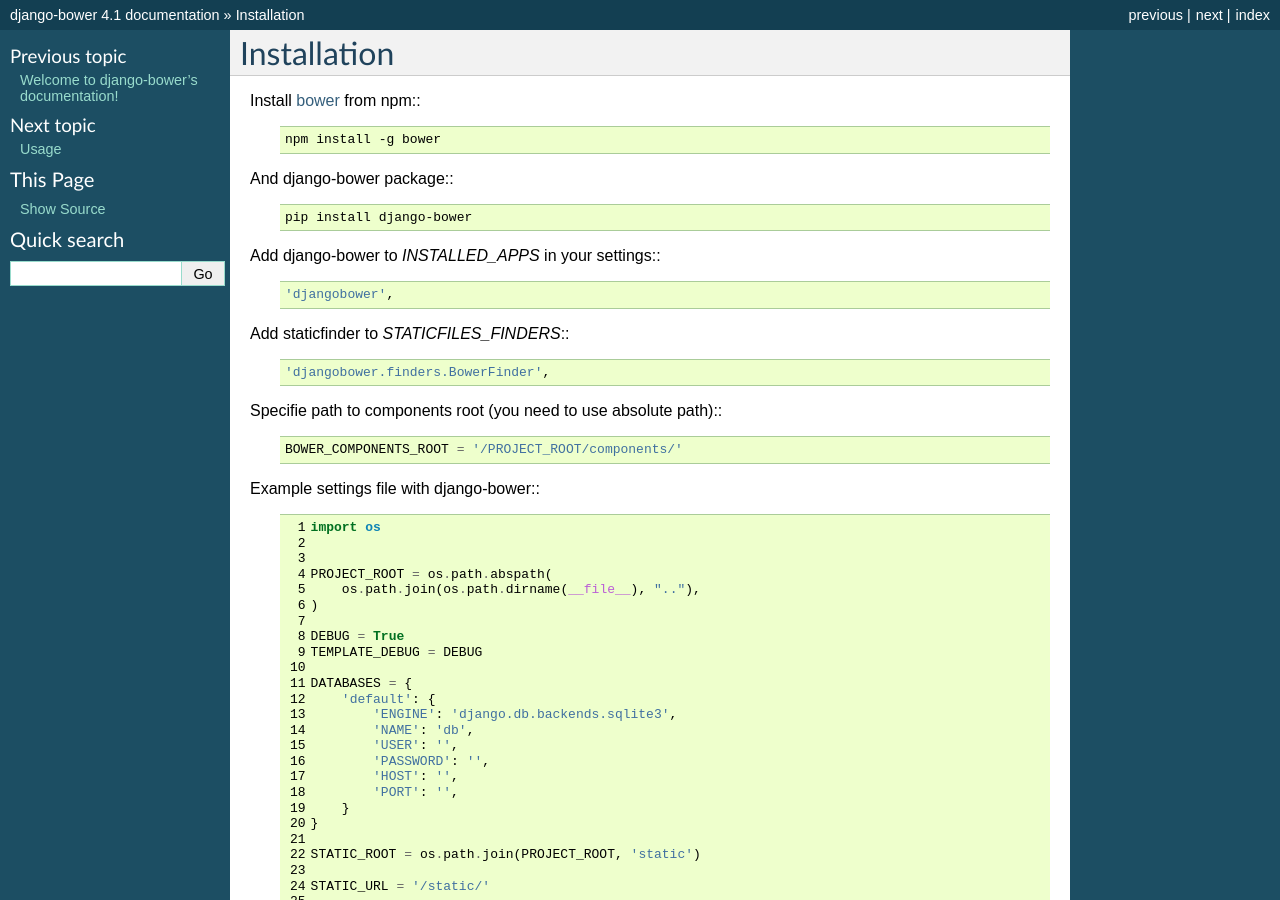
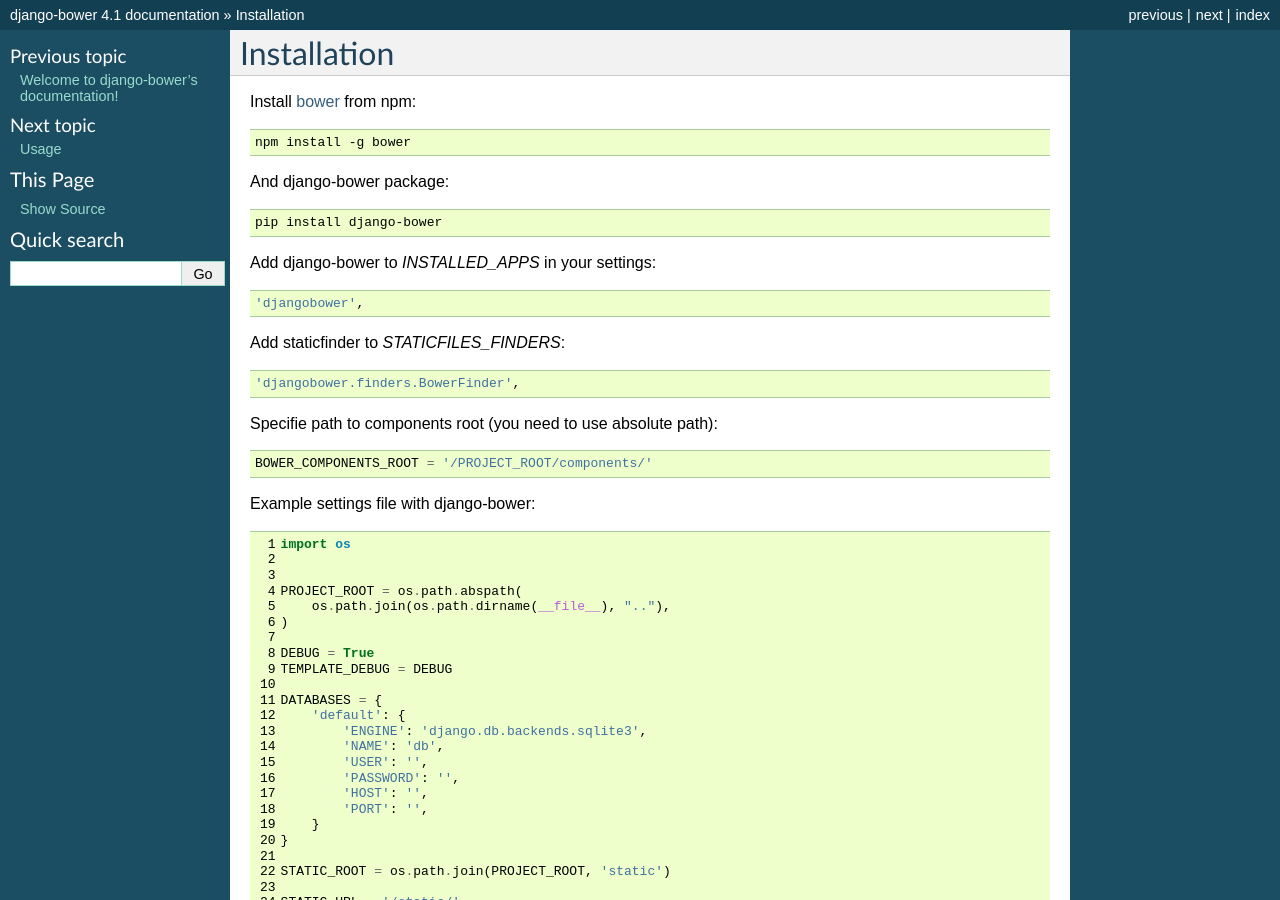
Before and after one commit to nvbn/django-bower, a Sphinx documentation site: the page built from docs/installation.rst, in a window 1280 px wide and 900 px high. Built offline with Sphinx 7.4.7, drawn with Linux system fonts in a browser that asks for light colours.

Commit message:
Fix code blocks in docs

```diff
--- a/docs/installation.rst
+++ b/docs/installation.rst
@@ -2,97 +2,103 @@
 Installation
 ************
 
-Install `bower <http://bower.io/>`_ from npm::
-    .. code-block:: bash
+Install `bower <http://bower.io/>`_ from npm:
 
-        npm install -g bower
+.. code-block:: bash
 
-And django-bower package::
-    .. code-block:: bash
+    npm install -g bower
 
-        pip install django-bower
+And django-bower package:
 
-Add django-bower to `INSTALLED_APPS` in your settings::
-    .. code-block:: python
+.. code-block:: bash
 
-        'djangobower',
+    pip install django-bower
 
-Add staticfinder to `STATICFILES_FINDERS`::
-    .. code-block:: python
+Add django-bower to `INSTALLED_APPS` in your settings:
 
-        'djangobower.finders.BowerFinder',
+.. code-block:: python
 
-Specifie path to components root (you need to use absolute path)::
-    .. code-block:: python
+    'djangobower',
 
-        BOWER_COMPONENTS_ROOT = '/PROJECT_ROOT/components/'
+Add staticfinder to `STATICFILES_FINDERS`:
 
-Example settings file with django-bower::
-    .. code-block:: python
-        :linenos:
+.. code-block:: python
 
-        import os
+    'djangobower.finders.BowerFinder',
+
+Specifie path to components root (you need to use absolute path):
+
+.. code-block:: python
+
+    BOWER_COMPONENTS_ROOT = '/PROJECT_ROOT/components/'
+
+Example settings file with django-bower:
+
+.. code-block:: python
+    :linenos:
+
+    import os
 
 
-        PROJECT_ROOT = os.path.abspath(
-            os.path.join(os.path.dirname(__file__), ".."),
-        )
+    PROJECT_ROOT = os.path.abspath(
+        os.path.join(os.path.dirname(__file__), ".."),
+    )
 
-        DEBUG = True
-        TEMPLATE_DEBUG = DEBUG
+    DEBUG = True
+    TEMPLATE_DEBUG = DEBUG
 
-        DATABASES = {
-            'default': {
-                'ENGINE': 'django.db.backends.sqlite3',
-                'NAME': 'db',
-                'USER': '',
-                'PASSWORD': '',
-                'HOST': '',
-                'PORT': '',
-            }
+    DATABASES = {
+        'default': {
+            'ENGINE': 'django.db.backends.sqlite3',
+            'NAME': 'db',
+            'USER': '',
+            'PASSWORD': '',
+            'HOST': '',
+            'PORT': '',
         }
+    }
 
-        STATIC_ROOT = os.path.join(PROJECT_ROOT, 'static')
+    STATIC_ROOT = os.path.join(PROJECT_ROOT, 'static')
 
-        STATIC_URL = '/static/'
+    STATIC_URL = '/static/'
 
-        BOWER_COMPONENTS_ROOT = os.path.join(PROJECT_ROOT, 'components')
+    BOWER_COMPONENTS_ROOT = os.path.join(PROJECT_ROOT, 'components')
 
-        STATICFILES_FINDERS = (
-            'django.contrib.staticfiles.finders.FileSystemFinder',
-            'django.contrib.staticfiles.finders.AppDirectoriesFinder',
-            'djangobower.finders.BowerFinder',
-        )
+    STATICFILES_FINDERS = (
+        'django.contrib.staticfiles.finders.FileSystemFinder',
+        'django.contrib.staticfiles.finders.AppDirectoriesFinder',
+        'djangobower.finders.BowerFinder',
+    )
 
-        SECRET_KEY = 'g^i##va1ewa5d-rw-mevzvx2^udt63@!xu$-&di^19t)5rbm!5'
+    SECRET_KEY = 'g^i##va1ewa5d-rw-mevzvx2^udt63@!xu$-&di^19t)5rbm!5'
 
-        TEMPLATE_LOADERS = (
-            'django.template.loaders.filesystem.Loader',
-            'django.template.loaders.app_directories.Loader',
-        )
+    TEMPLATE_LOADERS = (
+        'django.template.loaders.filesystem.Loader',
+        'django.template.loaders.app_directories.Loader',
+    )
 
-        MIDDLEWARE_CLASSES = (
-            'django.middleware.common.CommonMiddleware',
-            'django.contrib.sessions.middleware.SessionMiddleware',
-            'django.middleware.csrf.CsrfViewMiddleware',
-            'django.contrib.auth.middleware.AuthenticationMiddleware',
-            'django.contrib.messages.middleware.MessageMiddleware',
-        )
+    MIDDLEWARE_CLASSES = (
+        'django.middleware.common.CommonMiddleware',
+        'django.contrib.sessions.middleware.SessionMiddleware',
+        'django.middleware.csrf.CsrfViewMiddleware',
+        'django.contrib.auth.middleware.AuthenticationMiddleware',
+        'django.contrib.messages.middleware.MessageMiddleware',
+    )
 
-        ROOT_URLCONF = 'example.urls'
+    ROOT_URLCONF = 'example.urls'
 
-        WSGI_APPLICATION = 'example.wsgi.application'
+    WSGI_APPLICATION = 'example.wsgi.application'
 
-        TEMPLATE_DIRS = (
-            os.path.join(PROJECT_ROOT, 'templates'),
-        )
+    TEMPLATE_DIRS = (
+        os.path.join(PROJECT_ROOT, 'templates'),
+    )
 
-        INSTALLED_APPS = (
-            'django.contrib.staticfiles',
-            'djangobower',
-        )
+    INSTALLED_APPS = (
+        'django.contrib.staticfiles',
+        'djangobower',
+    )
 
-        BOWER_INSTALLED_APPS = (
-            'jquery',
-            'underscore',
-        )
+    BOWER_INSTALLED_APPS = (
+        'jquery',
+        'underscore',
+    )
```
Also changed, not shown: docs/example.rst (+9 -7 lines), docs/tests.rst (+8 -6 lines), docs/usage.rst (+25 -20 lines).
